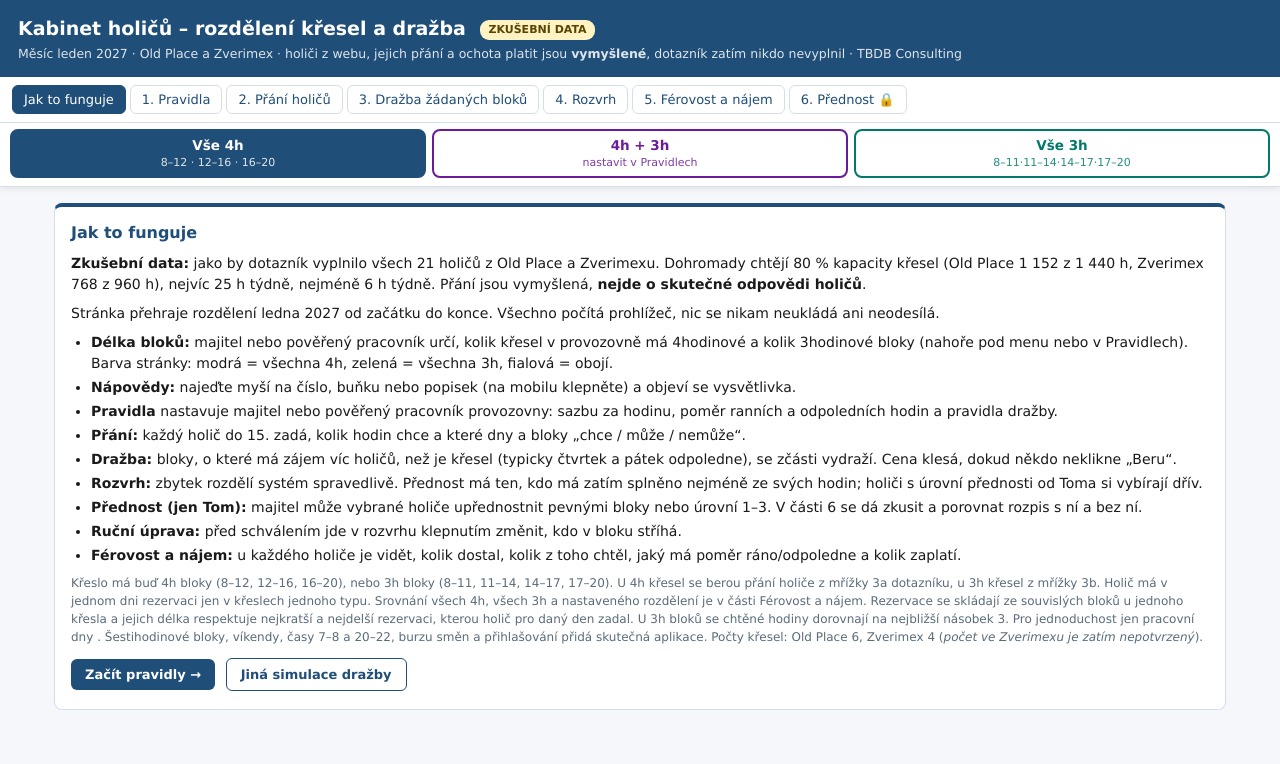
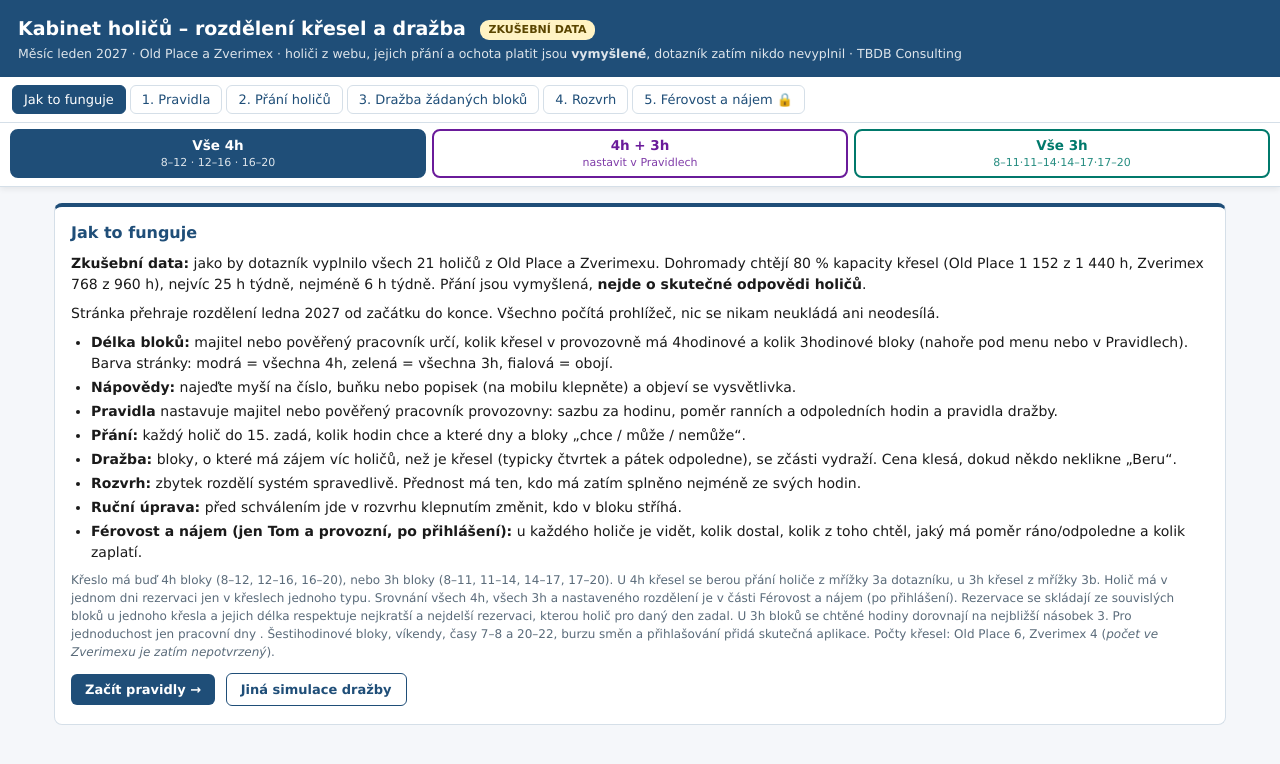
Before and after one commit to tbdb-consulting/kabinet-holicu, a plain HTML site: page web/leden-2027.html in a window 1280 px wide. Drawn offline with nearby package versions, Linux system fonts and the light colour scheme.

Commit message:
Leden 2027: Férovost jen po přihlášení, zmínky o přednosti skryté, obnoven zámek přednosti (PRISTUP)
Co-Authored-By: Claude Opus 5.5 <noreply@anthropic.com>

```diff
--- a/web/leden-2027.html
+++ b/web/leden-2027.html
@@ -176,6 +176,7 @@ label[data-tip],th[data-tip],.dlazdice[data-tip] .t{text-decoration:underline do
 .fkk dl{display:grid;grid-template-columns:auto 1fr;gap:2px 10px;margin:0;font-size:12.5px}
 .fkk dt{color:var(--se)}.fkk dd{margin:0;text-align:right}
 /* přednost a ruční úpravy */
+body:not(.pristup) .jenTom{display:none}
 .zamek{background:#fff3c4;border:1px solid #e6c65c;border-radius:6px;padding:7px 10px;font-size:13px}
 .prep{display:inline-flex;align-items:center;gap:6px;font-size:13px;cursor:pointer}
 .prep input{width:18px;height:18px}
@@ -213,8 +214,8 @@ label[data-tip],th[data-tip],.dlazdice[data-tip] .t{text-decoration:underline do
 <button data-t="prani" data-tip="Co holiči zadali v dotazníku a o které bloky je největší zájem.">2. Přání holičů</button>
 <button data-t="drazba" data-tip="Holandská dražba bloků, o které je zájem větší než počet křesel.">3. Dražba žádaných bloků</button>
 <button data-t="rozvrh" data-tip="Výsledný rozvrh křesel po týdnech a dnech.">4. Rozvrh</button>
-<button data-t="ferovost" data-tip="Kolik kdo dostal, kolik zaplatí a srovnání 4h a 3h bloků.">5. Férovost a nájem</button>
-<button data-t="prednost" data-tip="Přednost vybraných holičů (pevné bloky a úroveň 1–3) a porovnání rozpisu s ní a bez ní. Jen pro Toma a provozního.">6. Přednost 🔒</button>
+<button data-t="ferovost" data-tip="Kolik kdo dostal, kolik zaplatí a srovnání 4h a 3h bloků. Jen pro Toma a provozního.">5. Férovost a nájem 🔒</button>
+<button class="jenTom" data-t="prednost" data-tip="Přednost vybraných holičů (pevné bloky a úroveň 1–3) a porovnání rozpisu s ní a bez ní. Jen pro Toma a provozního.">6. Přednost 🔒</button>
 </nav>
 <div id="varLista">
 <button data-v="4" onclick="zvolVar(4)" data-tip="Všechna křesla mají den rozdělený na 3 bloky po 4 hodinách, jak navrhuje mail. Přání holičů se berou ze sekce 3a dotazníku."><b>Vše 4h</b><small>8–12 · 12–16 · 16–20</small></button>
@@ -235,12 +236,12 @@ label[data-tip],th[data-tip],.dlazdice[data-tip] .t{text-decoration:underline do
 <li><b>Pravidla</b> nastavuje majitel nebo pověřený pracovník provozovny: sazbu za hodinu, poměr ranních a odpoledních hodin a pravidla dražby.</li>
 <li><b>Přání:</b> každý holič do 15. zadá, kolik hodin chce a které dny a bloky „chce / může / nemůže“.</li>
 <li><b>Dražba:</b> bloky, o které má zájem víc holičů, než je křesel (typicky čtvrtek a pátek odpoledne), se zčásti vydraží. Cena klesá, dokud někdo neklikne „Beru“.</li>
-<li><b>Rozvrh:</b> zbytek rozdělí systém spravedlivě. Přednost má ten, kdo má zatím splněno nejméně ze svých hodin; holiči s úrovní přednosti od Toma si vybírají dřív.</li>
-<li><b>Přednost (jen Tom):</b> majitel může vybrané holiče upřednostnit pevnými bloky nebo úrovní 1–3. V části 6 se dá zkusit a porovnat rozpis s ní a bez ní.</li>
+<li><b>Rozvrh:</b> zbytek rozdělí systém spravedlivě. Přednost má ten, kdo má zatím splněno nejméně ze svých hodin<span class="jenTom">; holiči s úrovní přednosti od Toma si vybírají dřív</span>.</li>
+<li class="jenTom"><b>Přednost (jen Tom):</b> majitel může vybrané holiče upřednostnit pevnými bloky nebo úrovní 1–3. V části 6 se dá zkusit a porovnat rozpis s ní a bez ní.</li>
 <li><b>Ruční úprava:</b> před schválením jde v rozvrhu klepnutím změnit, kdo v bloku stříhá.</li>
-<li><b>Férovost a nájem:</b> u každého holiče je vidět, kolik dostal, kolik z toho chtěl, jaký má poměr ráno/odpoledne a kolik zaplatí.</li>
+<li><b>Férovost a nájem (jen Tom a provozní, po přihlášení):</b> u každého holiče je vidět, kolik dostal, kolik z toho chtěl, jaký má poměr ráno/odpoledne a kolik zaplatí.</li>
 </ul>
-<p class="mala">Křeslo má buď 4h bloky (8–12, 12–16, 16–20), nebo 3h bloky (8–11, 11–14, 14–17, 17–20). U 4h křesel se berou přání holiče z mřížky 3a dotazníku, u 3h křesel z mřížky 3b. Holič má v jednom dni rezervaci jen v křeslech jednoho typu. Srovnání všech 4h, všech 3h a nastaveného rozdělení je v části Férovost a nájem. Rezervace se skládají ze souvislých bloků u jednoho křesla a jejich délka respektuje nejkratší a nejdelší rezervaci, kterou holič pro daný den zadal. U 3h bloků se chtěné hodiny dorovnají na nejbližší násobek 3. Pro jednoduchost jen pracovní dny . Šestihodinové bloky, víkendy, časy 7–8 a 20–22, burzu směn a přihlašování přidá skutečná aplikace. Počty křesel: Old Place 6, Zverimex 4 (<i>počet ve Zverimexu je zatím nepotvrzený</i>).</p>
+<p class="mala">Křeslo má buď 4h bloky (8–12, 12–16, 16–20), nebo 3h bloky (8–11, 11–14, 14–17, 17–20). U 4h křesel se berou přání holiče z mřížky 3a dotazníku, u 3h křesel z mřížky 3b. Holič má v jednom dni rezervaci jen v křeslech jednoho typu. Srovnání všech 4h, všech 3h a nastaveného rozdělení je v části Férovost a nájem (po přihlášení). Rezervace se skládají ze souvislých bloků u jednoho křesla a jejich délka respektuje nejkratší a nejdelší rezervaci, kterou holič pro daný den zadal. U 3h bloků se chtěné hodiny dorovnají na nejbližší násobek 3. Pro jednoduchost jen pracovní dny . Šestihodinové bloky, víkendy, časy 7–8 a 20–22, burzu směn a přihlašování přidá skutečná aplikace. Počty křesel: Old Place 6, Zverimex 4 (<i>počet ve Zverimexu je zatím nepotvrzený</i>).</p>
 <button class="btn" onclick="ukaz('pravidla')">Začít pravidly →</button>
 <button class="btn sv" onclick="novaData()" data-tip="Znovu vylosuje, kolik by kdo v dražbě nejvýš dal. Přání holičů zůstávají stejná.">Jiná simulace dražby</button>
 </div>
@@ -320,11 +321,11 @@ label[data-tip],th[data-tip],.dlazdice[data-tip] .t{text-decoration:underline do
 <div class="tydny" id="rTydny"></div>
 <div class="tydny" id="rDny"></div>
 <label data-tip="Zvýrazní bloky holiče a pod rozvrhem ukáže celý jeho leden.">Holič <select id="rHolic" onchange="kresliRozvrh()"><option value="">–</option></select></label>
-<label class="prep" data-tip="Návrh rozpisu před schválením. Zapněte a klepněte na blok – můžete ho dát jinému holiči nebo uvolnit. Pevný blok z přednosti jde přesunout jen vědomě, s upozorněním."><input type="checkbox" id="rUpr" onchange="kresliRozvrh()"> ✎ Upravit ručně</label>
+<label class="prep" data-tip="Návrh rozpisu před schválením. Zapněte a klepněte na blok – můžete ho dát jinému holiči nebo uvolnit."><input type="checkbox" id="rUpr" onchange="kresliRozvrh()"> ✎ Upravit ručně</label>
 </div>
 <div id="rStav" class="mala"></div>
 <div class="rleg" id="rLeg"></div>
-<p class="mala"><span class="hvezda">★</span> = vydraženo · 📌 = pevný blok z přednosti · ✎ = ručně upraveno · čárkovaně = volné křeslo k dokoupení · klepnutím na jméno v legendě holiče zvýrazníte</p>
+<p class="mala"><span class="hvezda">★</span> = vydraženo <span class="jenTom">· 📌 = pevný blok z přednosti</span> · ✎ = ručně upraveno · čárkovaně = volné křeslo k dokoupení · klepnutím na jméno v legendě holiče zvýrazníte</p>
 <div id="rozvrh" class="posuv"></div>
 <div id="rHolicMesic" class="hmes"></div>
 </div>
@@ -333,6 +334,12 @@ label[data-tip],th[data-tip],.dlazdice[data-tip] .t{text-decoration:underline do
 <section id="t-ferovost" class="skryt">
 <div class="karta">
 <h2>5. Férovost a nájem<span class="vb" data-tip="Právě zobrazená varianta délky bloků. Přepíná se nahoře pod menu."></span></h2>
+<div class="ferZamek">
+<p class="zamek">🔒 Kdo kolik chtěl a kolik dostal, vidí jen Tom a provozní (Tom 26. 11. 2026). Otevře se po přihlášení stejným e-mailem jako do přehledů.</p>
+<p><a class="btn" href="prehledy/">Přihlásit se v přehledech</a></p>
+<p class="mala">Po přihlášení se sem vrať (stačí obnovit stránku).</p>
+</div>
+<div class="jenTom">
 <h3 style="margin-top:0">Srovnání variant 4h a 3h bloků<span class="ti" data-tip="Stejná přání holičů rozdělená dvakrát: jednou na 4h bloky, jednou na 3h. Tučně je právě zobrazená varianta.">?</span></h3>
 <div id="srovnani" class="posuv"></div>
 <h3>Vybraná varianta</h3>
@@ -341,6 +348,7 @@ label[data-tip],th[data-tip],.dlazdice[data-tip] .t{text-decoration:underline do
 <div id="ferTab" class="posuv fk-tab"></div>
 <div id="ferKarty" class="fk"></div>
 <p class="mala">„Splněno“ = přidělené hodiny / chtěné hodiny. „Ve chtěných blocích“ = kolik přidělených hodin padlo do bloků, které holič označil „chci“. Pravidlo ráno/odpoledne počítá blok 12–16 napůl.</p>
+</div>
 </div>
 </section>
 
@@ -449,6 +457,8 @@ const UKAZKA_PREDNOSTI=[
  {j:'Jakub',typ:'uroven',hodnota:2,od:'2027-01-11',do:'2027-01-31',pozn:'UKÁZKA, vymyšleno – zaučuje nového holiče'},
  {j:'Michal',typ:'pevny',hodnota:{wd:4,h0:16,h1:20},od:'2027-01-01',do:'2027-01-31',pozn:'UKÁZKA, vymyšleno – pátek večer pro stálé zákazníky'},
  {j:'Klára',typ:'pevny',hodnota:{wd:3,h0:16,h1:20},od:'2027-01-01',do:'2027-01-15',pozn:'UKÁZKA, vymyšleno – na dva týdny'}];
+// části 5 (férovost) a 6 (přednost) jen po přihlášení s rolí admin nebo majitel (Supabase, stejně jako přehledy; Keksa 27.–28. 11. 2026)
+let PRISTUP=false;
 let PREDNOST=UKAZKA_PREDNOSTI.map((p,i)=>({...p,id:i+1,autor:'Tom (majitel)'})), PREDN_ZAP=true, UPRAVY=[], ZAZNAM=[];
 try{const s=JSON.parse(localStorage.getItem('kh-prednost')||'null');if(s&&Array.isArray(s.p)){PREDNOST=s.p;PREDN_ZAP=s.zap!==false}}catch(e){}
 function ulozPrednost(){try{localStorage.setItem('kh-prednost',JSON.stringify({p:PREDNOST,zap:PREDN_ZAP}))}catch(e){}}
@@ -469,7 +479,7 @@ function maxB(h,wd,T){const d=h.delka[wd];return d?Math.floor(d[1]/TYP[T].L):0}
 function bloky(h,di){const ix=[];h.busy[di].forEach((x,i)=>{if(x)ix.push(i)});return ix}
 // opt.prednost: použít přednost; opt.upravy: použít ruční úpravy rozpisu
 function spocitej(opt){
- opt=opt||{prednost:PREDN_ZAP,upravy:true};
+ opt=opt||{prednost:PREDN_ZAP&&PRISTUP,upravy:true};
  const H=vymysli();
  const P={sazba:num('pSazba'),rano:num('pRano'),odpo:num('pOdpo'),prah:num('pPrah'),podil:num('pPodil'),start:num('pStart'),krok:Math.max(1,num('pKrok')),max:num('pMax')};
  const PR=opt.prednost?PREDNOST:[];
@@ -701,6 +711,7 @@ function kresliRozvrh(){
  $('rHolicMesic').innerHTML=t+'<tr><td colspan="3"><b>Celkem</b></td><td><b>'+h.hod+' h</b></td><td><b>'+kc(h.najem)+'</b></td><td></td></tr></table></div>';
 }
 function kresliFerovost(){
+ if(!PRISTUP){['srovnani','souhrn','ferTab','ferKarty'].forEach(id=>$(id).innerHTML='');return} // bez přihlášení nic nekreslit
  const P=D.P;let celkemZaklad=0,celkemNavic=0,kap=0,obs=0;
  PROV.forEach(p=>{kap+=DATA_DNY.length*12*p.kresla});
  D.H.forEach(h=>{obs+=h.hod;celkemNavic+=h.drazNavic;celkemZaklad+=h.najem-h.drazNavic});
@@ -797,6 +808,7 @@ function prTxt(p){if(p.typ==='uroven')return 'úroveň '+p.hodnota;const v=p.hod
  return s}
 function datum(s){const d=s.split('-');return +d[2]+'. '+(+d[1])+'. '+d[0]}
 function kresliPrednost(){
+ if(!PRISTUP){['prSeznam','prSouhrn','prSrov','prZaznam'].forEach(id=>$(id).innerHTML='');return} // bez přihlášení nic nekreslit
  $('pZap').checked=PREDN_ZAP;
  if(!PREDNOST.length)$('prSeznam').innerHTML='<p class="mala">Žádná přednost – rozpis se dělí jen podle přání a pravidel.</p>';
  else $('prSeznam').innerHTML='<table class="siroka"><tr><th>Holič</th><th>Přednost</th><th>Platí</th><th>Poznámka</th><th>Zadal</th><th></th></tr>'+PREDNOST.map(p=>{const h=D.H.find(x=>x.jmeno===p.j);
@@ -903,7 +915,7 @@ async function overPristup(){
   if(session){const {data,error}=await sb.rpc('prehled_role');const role=!error&&data&&data[0]&&data[0].role;
    ok=role==='admin'||role==='majitel';stav=ok?'':'Přihlášený(á) jako '+session.user.email+', ale tahle část je jen pro majitele a TBDB.'}
  }catch(e){stav='Přihlášení se nepodařilo ověřit: '+e.message}
- PRISTUP=ok;$('prZamek').classList.toggle('skryt',ok);$('prObsah').classList.toggle('skryt',!ok);$('prZamekStav').textContent=stav;
+ PRISTUP=ok;document.body.classList.toggle('pristup',ok);document.querySelectorAll('.ferZamek').forEach(e=>e.classList.toggle('skryt',ok));$('prZamek').classList.toggle('skryt',ok);$('prObsah').classList.toggle('skryt',!ok);$('prZamekStav').textContent=stav;
  const bylo=window.__PR_BYLO;window.__PR_BYLO=ok;if(ok||bylo)prepocitat();
 }
 overPristup();
```
